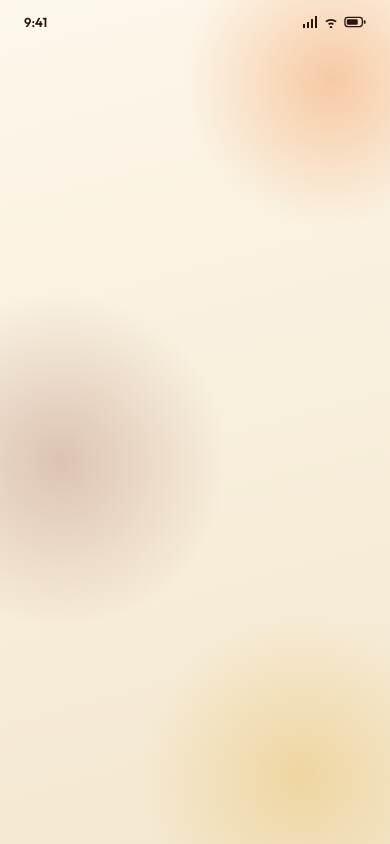
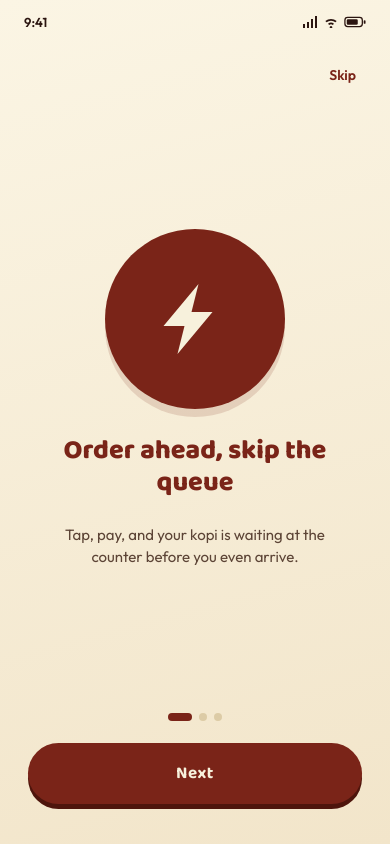
Before and after one commit to Kiyoraka/Project-MPWAGC, a plain HTML site: page index.html in a window 390 px wide. Drawn offline with Linux system fonts and the light colour scheme.

Commit message:
[Phase 3/Task 7] Getta Coffee PWA onboarding - three slides with morphing dots
=== TECHNICAL CHANGES ===
• assets/js/screens-flow.js: onboarding screen registered - 180px coloured disc carrying the slide icon, title, description, dot row and the maroon pill CTA
• Slide content read from D.OB: order ahead on maroon, earn points on orange, redeem rewards on green
• CTA label switches from Next to Let's Getta Coffee on the last slide, and both Skip and the final Next land on home
• Remount fidelity: the source marks the slide body with key={{ obIdx }}, which React treats as a remount so the fadeUp entrance replays on every slide change. Our renderer rebuilds that body on each state change, producing the same replay for the same structural reason
• Correspondingly the outer scrIn entrance does NOT replay between slides, matching the source where only the inner body carries the key
• assets/css/screens-flow.css: onboarding section - the 165deg cream gradient, 64px top padding, centred body, and the dot rule where the active index morphs from 8px to 24px over .25s

=== SESSION CONTEXT ===
• Project: Getta Coffee Customer PWA | Phase: 3/5 Task 7 | Type: development | Time: 3 min
• Company: TNEX Malaysia Sdn Bhd
• Story Points: 2 SP
• Emotional Depth: MEDIUM - small screen, but the one where the support.js reading earned its keep
• Leadership: Kiyo set the fidelity bar | Alice: had already pinned the key-remount semantic from the runtime source, so the animation replay was designed in rather than discovered missing later

```diff
--- a/assets/css/screens-flow.css
+++ b/assets/css/screens-flow.css
@@ -54,3 +54,96 @@
   letter-spacing: 3px;
   margin-top: 12px;
 }
+
+/* ==========================================================================
+   2 - Onboarding
+   ========================================================================== */
+
+.onboard {
+  position: absolute;
+  inset: 0;
+  background: linear-gradient(165deg, #FBF5E4, #F2E5CA);
+  display: flex;
+  flex-direction: column;
+  padding: 64px 28px 40px;
+  z-index: 40;
+}
+
+.onboard__skip-row {
+  text-align: right;
+}
+
+.onboard__skip {
+  background: none;
+  border: none;
+  color: var(--maroon);
+  font-weight: 600;
+  font-size: 14px;
+  cursor: pointer;
+  font-family: var(--font-body);
+}
+
+/* the slide body - replays fadeUp on every slide change, because the
+   renderer rebuilds it exactly as the source's key= remount does */
+.onboard__body {
+  flex: 1;
+  display: flex;
+  flex-direction: column;
+  align-items: center;
+  justify-content: center;
+  gap: 26px;
+  text-align: center;
+  animation: fadeUp .3s ease-out;
+}
+
+.onboard__disc {
+  width: 180px;
+  height: 180px;
+  border-radius: 50%;
+  display: flex;
+  align-items: center;
+  justify-content: center;
+  box-shadow: var(--sh-drop);
+}
+
+.onboard__title {
+  font-family: var(--font-display);
+  font-weight: 800;
+  font-size: 27px;
+  color: var(--maroon);
+  line-height: 1.15;
+  max-width: 280px;
+}
+
+.onboard__desc {
+  color: var(--body);
+  font-size: 15px;
+  line-height: 1.5;
+  max-width: 280px;
+}
+
+.onboard__dots {
+  display: flex;
+  justify-content: center;
+  gap: 7px;
+  margin-bottom: 22px;
+}
+
+.ob-dot {
+  width: 8px;
+  height: 8px;
+  border-radius: 4px;
+  background: var(--sand-dot);
+  transition: all .25s;
+}
+
+.ob-dot--active {
+  width: 24px;
+  background: var(--maroon);
+}
+
+.onboard__cta {
+  padding: 17px;
+  font-size: 17px;
+  letter-spacing: .5px;
+}
--- a/assets/js/screens-flow.js
+++ b/assets/js/screens-flow.js
@@ -47,4 +47,59 @@
       '</div>';
   });
 
+  /* ========================================================================
+     2 - Onboarding
+
+     Three slides. The source puts key="{{ obIdx }}" on the slide body, which
+     React treats as a remount instruction - so the fadeUp entrance replays
+     on every slide change. Our renderer rebuilds the screen on each state
+     change anyway, so the same replay happens for the same reason.
+
+     Dots morph 8px -> 24px on the active index. The CTA reads "Next" until
+     the last slide, then "Let's Getta Coffee".
+     ======================================================================== */
+
+  A.screen('onboard', function (s) {
+    var slide = D.OB[s.obIdx];
+    var last = s.obIdx >= D.OB.length - 1;
+
+    var dots = D.OB.map(function (_, i) {
+      return '<div class="ob-dot' + (i === s.obIdx ? ' ob-dot--active' : '') + '"></div>';
+    }).join('');
+
+    return '' +
+      '<div class="onboard">' +
+        '<div class="onboard__skip-row">' +
+          '<button class="onboard__skip" data-act="ob-skip">Skip</button>' +
+        '</div>' +
+
+        '<div class="onboard__body">' +
+          '<div class="onboard__disc" style="background:' + slide.bg + '">' +
+            '<svg width="84" height="84" viewBox="0 0 24 24"><path d="' + slide.ic + '" fill="#F7F1DC"></path></svg>' +
+          '</div>' +
+          '<div class="onboard__title">' + A.esc(slide.t) + '</div>' +
+          '<div class="onboard__desc">' + A.esc(slide.d) + '</div>' +
+        '</div>' +
+
+        '<div class="onboard__dots">' + dots + '</div>' +
+
+        '<button class="cta cta--maroon onboard__cta" data-act="ob-next">' +
+          (last ? 'Let\'s Getta Coffee' : 'Next') +
+        '</button>' +
+      '</div>';
+  });
+
+  A.action('ob-skip', function () {
+    A.nav('home');
+  });
+
+  A.action('ob-next', function () {
+    var s = A.state;
+    if (s.obIdx >= D.OB.length - 1) {
+      A.nav('home');
+    } else {
+      A.setState({ obIdx: s.obIdx + 1 });
+    }
+  });
+
 })(APP, D);
```
